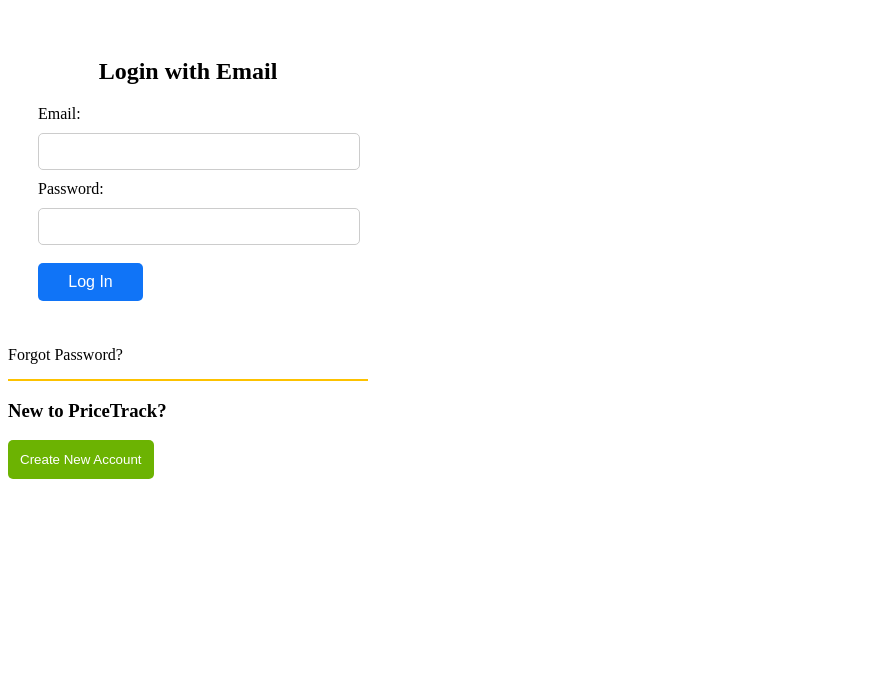
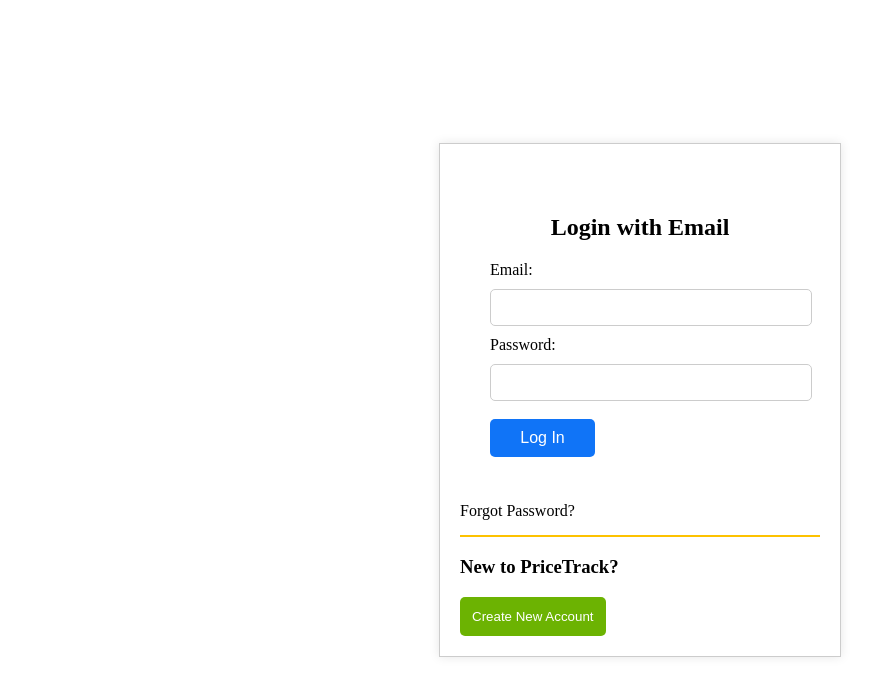
Before and after one commit to ngocbityta/PriceManagement, a React (Vite) app: page /login in a window 1280 px wide. Shown: the top 696 px of the page, without its empty margins (0-896 px from the left). Built offline with nearby package versions, Linux system fonts and the light colour scheme.

Commit message:
update css log in

```diff
--- a/src/page/main/login/style.css
+++ b/src/page/main/login/style.css
@@ -1,12 +1,29 @@
+body,
+html {
+    height: 100%;
+    margin: 0;
+    display: flex;
+    justify-content: center;
+    align-items: center;
+}
+
+#wrapper {
+    padding: 20px;
+    border: 1px solid #ccc;
+    box-shadow: 0 0 10px rgba(0, 0, 0, 0.1);
+}
+
 .login-form {
     width: 300px;
     margin: 0 auto;
     padding: 30px;
 }
+
 .login-form h2 {
     margin-bottom: 20px;
     text-align: center;
 }
+
 .login-form input {
     width: 100%;
     padding: 10px;
@@ -14,6 +31,7 @@
     border: 1px solid #ccc;
     border-radius: 5px;
 }
+
 .login-form button {
     width: 35%;
     padding: 10px;
@@ -23,6 +41,7 @@
     color: white;
     font-size: 16px;
 }
+
 .login-form button:hover {
     background-color: #4cae4c;
 }
@@ -35,12 +54,13 @@
     height: 48px;
     align-content: center;
 }
-#forgot-password a{
+
+#forgot-password a {
     color: black;
     text-decoration: none;
 }
 
-#forgot-password a:hover{
+#forgot-password a:hover {
     color: rgb(170, 131, 3);
 }
 
```
